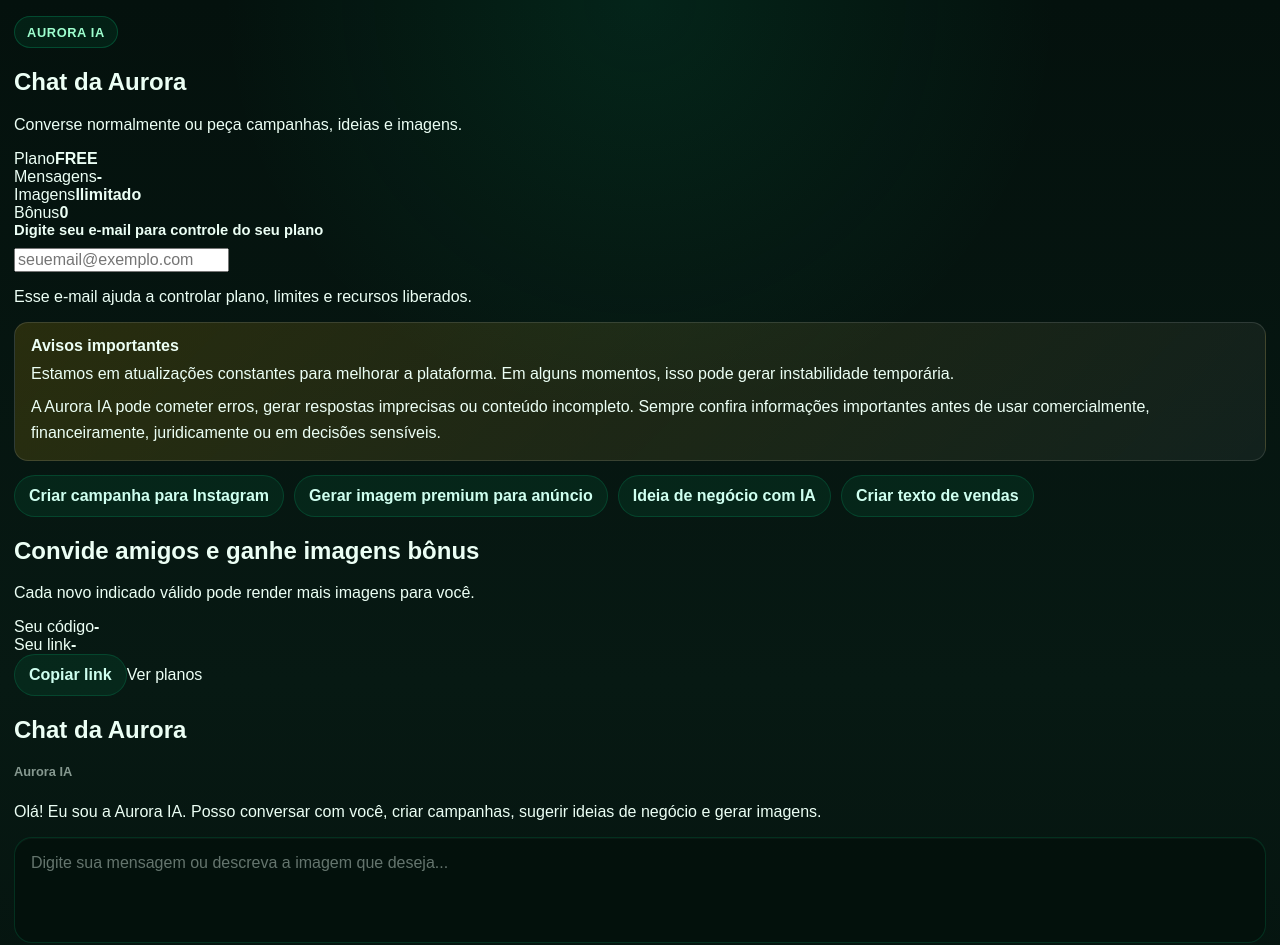
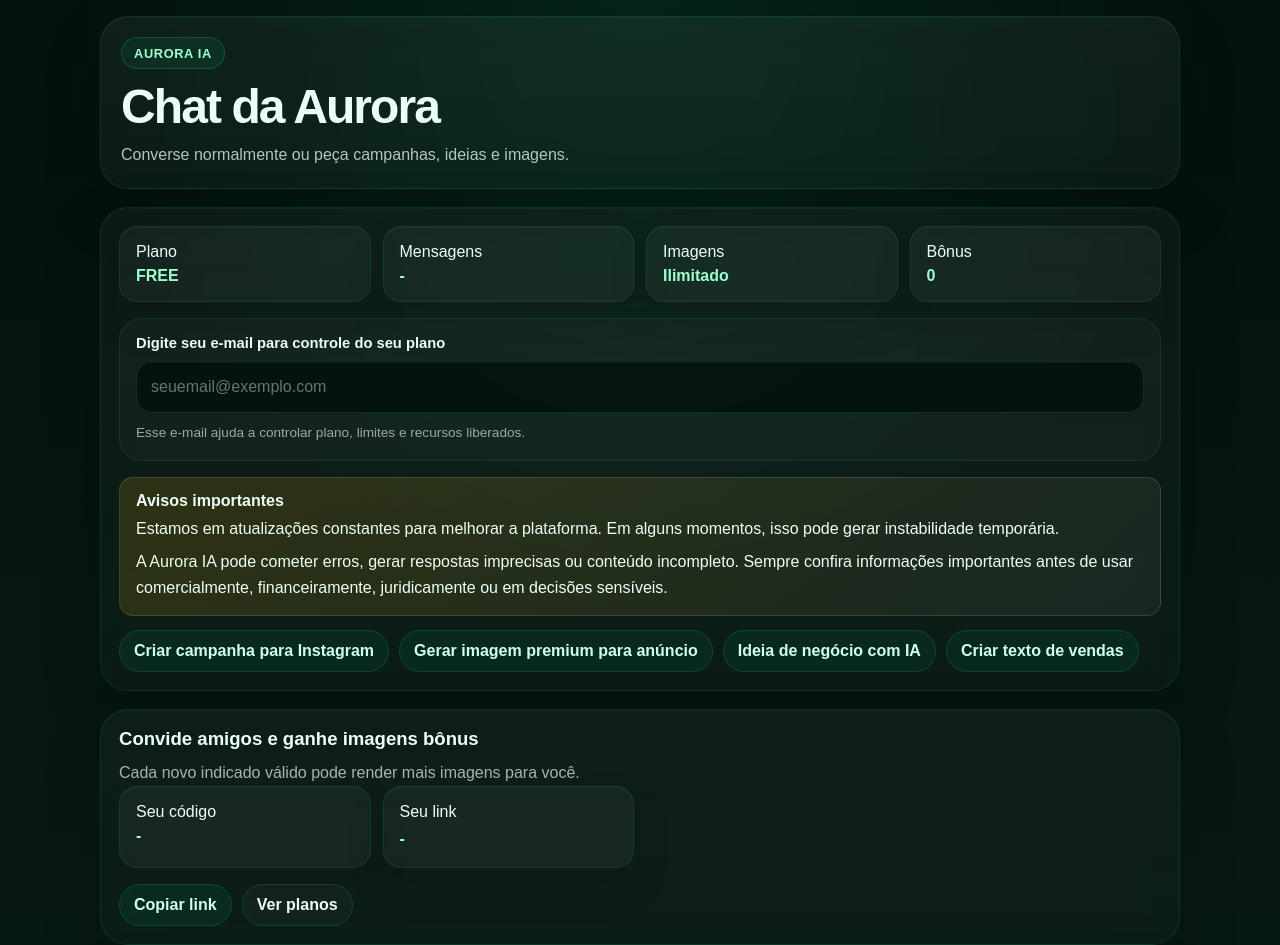
Before and after one commit to ricardogrupoexecutivo1-cpu/ricardo-ia-oficial, a Next.js app: page /chat in a window 1280 px wide. Shown: the top 945 px of the page. Built offline with nearby package versions, Linux system fonts and the light colour scheme.

Commit message:
fix: restaurar layout premium do chat atual

```diff
--- a/app/globals.css
+++ b/app/globals.css
@@ -1587,4 +1587,272 @@ img {
   .aurora-plans__smallButton {
     width: 100%;
   }
-}
+}/* ===== CHAT AURORA - COMPATIBILIDADE DA VERSÃO ATUAL ===== */
+
+.aurora-chat-app__hero {
+  position: relative;
+  z-index: 1;
+  width: 100%;
+  max-width: 1080px;
+  margin: 0 auto 18px;
+  padding: 20px;
+  border-radius: 28px;
+  border: 1px solid rgba(0, 208, 132, 0.14);
+  background:
+    linear-gradient(180deg, rgba(255, 255, 255, 0.05), rgba(255, 255, 255, 0.03));
+  box-shadow:
+    0 24px 60px rgba(0, 0, 0, 0.2),
+    inset 0 1px 0 rgba(255, 255, 255, 0.04);
+  backdrop-filter: blur(16px);
+}
+
+.aurora-chat-app__title {
+  margin: 14px 0 10px;
+  font-size: clamp(1.8rem, 4vw, 3rem);
+  line-height: 1.02;
+  letter-spacing: -0.04em;
+  font-weight: 800;
+}
+
+.aurora-chat-app__subtitle {
+  margin: 0;
+  color: rgba(236, 255, 245, 0.74);
+  line-height: 1.65;
+  font-size: 1rem;
+}
+
+.aurora-chat-app__panel {
+  position: relative;
+  z-index: 1;
+  width: 100%;
+  max-width: 1080px;
+  margin: 0 auto 18px;
+  padding: 18px;
+  border-radius: 28px;
+  border: 1px solid rgba(0, 208, 132, 0.12);
+  background:
+    linear-gradient(180deg, rgba(255, 255, 255, 0.04), rgba(255, 255, 255, 0.025));
+  box-shadow:
+    0 24px 60px rgba(0, 0, 0, 0.18),
+    inset 0 1px 0 rgba(255, 255, 255, 0.03);
+  backdrop-filter: blur(14px);
+}
+
+.aurora-chat-app__panel--status,
+.aurora-chat-app__panel--referral,
+.aurora-chat-app__panel--messages {
+  overflow: hidden;
+}
+
+.aurora-chat-app__statusGrid,
+.aurora-chat-app__referralGrid {
+  display: grid;
+  grid-template-columns: repeat(4, minmax(0, 1fr));
+  gap: 12px;
+}
+
+.aurora-chat-app__statusCard,
+.aurora-chat-app__referralCard {
+  padding: 16px;
+  border-radius: 18px;
+  background: rgba(255, 255, 255, 0.04);
+  border: 1px solid rgba(0, 208, 132, 0.12);
+  box-shadow:
+    0 20px 40px rgba(0, 0, 0, 0.12),
+    inset 0 1px 0 rgba(255, 255, 255, 0.03);
+}
+
+.aurora-chat-app__statusValue {
+  display: block;
+  margin-top: 6px;
+  color: #9effcf;
+  font-size: 1rem;
+  font-weight: 800;
+}
+
+.aurora-chat-app__statusValue--wrap {
+  word-break: break-word;
+  line-height: 1.5;
+}
+
+.aurora-chat-app__emailBox {
+  margin-top: 16px;
+  padding: 16px;
+  border-radius: 22px;
+  border: 1px solid rgba(0, 208, 132, 0.12);
+  background: rgba(255, 255, 255, 0.03);
+}
+
+.aurora-chat-app__input {
+  width: 100%;
+  min-height: 52px;
+  padding: 0 14px;
+  border-radius: 16px;
+  outline: none;
+  color: #ecfff5;
+  font: inherit;
+  background: rgba(4, 17, 13, 0.84);
+  border: 1px solid rgba(0, 208, 132, 0.16);
+  box-shadow: inset 0 1px 0 rgba(255, 255, 255, 0.03);
+}
+
+.aurora-chat-app__input::placeholder {
+  color: rgba(236, 255, 245, 0.42);
+}
+
+.aurora-chat-app__helperText {
+  margin: 10px 0 0;
+  color: rgba(236, 255, 245, 0.62);
+  font-size: 0.85rem;
+  line-height: 1.5;
+}
+
+.aurora-chat-app__sectionTitle {
+  margin: 0;
+  font-size: 1.16rem;
+  font-weight: 800;
+}
+
+.aurora-chat-app__sectionText {
+  margin: 10px 0 0;
+  color: rgba(236, 255, 245, 0.68);
+  line-height: 1.65;
+}
+
+.aurora-chat-app__referralActions {
+  display: flex;
+  flex-wrap: wrap;
+  gap: 10px;
+  margin-top: 16px;
+}
+
+.aurora-chat-app__linkButton {
+  min-height: 42px;
+  padding: 0 14px;
+  border-radius: 999px;
+  border: 1px solid rgba(0, 208, 132, 0.18);
+  background: rgba(255, 255, 255, 0.03);
+  color: #ecfff5;
+  font-weight: 700;
+  display: inline-flex;
+  align-items: center;
+  justify-content: center;
+  text-decoration: none;
+}
+
+.aurora-chat-app__messagesHeader {
+  display: flex;
+  align-items: center;
+  justify-content: space-between;
+  gap: 12px;
+  padding-bottom: 14px;
+  border-bottom: 1px solid rgba(255, 255, 255, 0.06);
+}
+
+.aurora-chat-app__messagesList {
+  display: flex;
+  flex-direction: column;
+  gap: 14px;
+  padding-top: 16px;
+  min-height: 340px;
+}
+
+.aurora-chat-app__messageContent {
+  width: min(100%, 760px);
+  padding: 14px 16px;
+  border-radius: 22px;
+  line-height: 1.7;
+  box-shadow:
+    0 18px 44px rgba(0, 0, 0, 0.12),
+    inset 0 1px 0 rgba(255, 255, 255, 0.02);
+}
+
+.aurora-chat-app__message--assistant .aurora-chat-app__messageContent {
+  background: rgba(255, 255, 255, 0.05);
+  border: 1px solid rgba(0, 208, 132, 0.12);
+  border-top-left-radius: 8px;
+}
+
+.aurora-chat-app__message--user .aurora-chat-app__messageContent {
+  background: linear-gradient(135deg, rgba(0, 208, 132, 0.18), rgba(0, 208, 132, 0.1));
+  border: 1px solid rgba(0, 208, 132, 0.18);
+  border-top-right-radius: 8px;
+}
+
+.aurora-chat-app__messageContent p {
+  margin: 0;
+  white-space: pre-wrap;
+  word-break: break-word;
+}
+
+.aurora-chat-app__form {
+  margin-top: 18px;
+  padding: 10px;
+  border-radius: 24px;
+  background: rgba(7, 18, 15, 0.88);
+  border: 1px solid rgba(0, 208, 132, 0.16);
+  backdrop-filter: blur(18px);
+  box-shadow:
+    0 24px 70px rgba(0, 0, 0, 0.34),
+    inset 0 1px 0 rgba(255, 255, 255, 0.04);
+}
+
+.aurora-chat-app__formActions {
+  display: flex;
+  justify-content: flex-end;
+  margin-top: 10px;
+}
+
+.aurora-chat-app__submit {
+  min-width: 112px;
+  min-height: 52px;
+  padding: 0 18px;
+  border: none;
+  border-radius: 18px;
+  cursor: pointer;
+  font-weight: 800;
+  color: #04110d;
+  background: linear-gradient(135deg, #75ffbf 0%, #00d084 100%);
+  box-shadow: 0 14px 34px rgba(0, 208, 132, 0.22);
+}
+
+.aurora-chat-app__submit:disabled {
+  opacity: 0.5;
+  cursor: not-allowed;
+  box-shadow: none;
+}
+
+@media (max-width: 900px) {
+  .aurora-chat-app__statusGrid,
+  .aurora-chat-app__referralGrid {
+    grid-template-columns: 1fr 1fr;
+  }
+}
+
+@media (max-width: 640px) {
+  .aurora-chat-app__hero,
+  .aurora-chat-app__panel {
+    padding: 16px;
+    border-radius: 22px;
+  }
+
+  .aurora-chat-app__statusGrid,
+  .aurora-chat-app__referralGrid {
+    grid-template-columns: 1fr;
+  }
+
+  .aurora-chat-app__messageContent {
+    width: 100%;
+  }
+
+  .aurora-chat-app__referralActions,
+  .aurora-chat-app__formActions {
+    display: grid;
+    grid-template-columns: 1fr;
+  }
+
+  .aurora-chat-app__linkButton,
+  .aurora-chat-app__submit {
+    width: 100%;
+  }
+}
```
